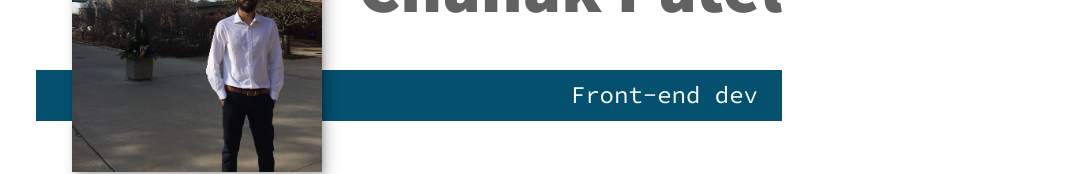
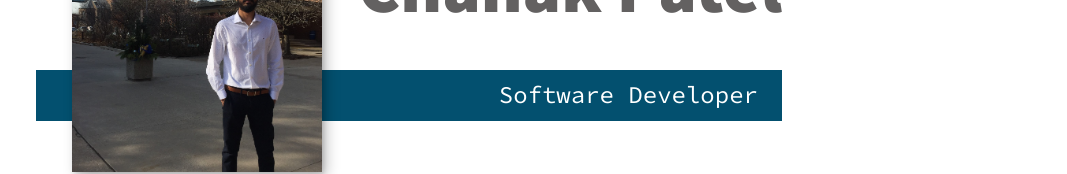
Before and after one commit to chahakp7/MyPortfolio, a plain HTML site: page index.html in a window 1280 px wide. Shown: the part 305-479 px from the top of the page, without its empty margins (213-1280 px from the left). Drawn offline with nearby package versions, Linux system fonts and the light colour scheme.

Commit message:
Update index.html

```diff
--- a/index.html
+++ b/index.html
@@ -37,7 +37,7 @@
 			<h1 class="section__title section__title--intro">
 				Hey, I am <strong> Chahak Patel</strong>
 			</h1>
-			<p class="section__subtitle section__subtitle--intro">Front-end dev</p>
+			<p class="section__subtitle section__subtitle--intro">Software Developer</p>
 			<img src="images/img4520.png" alt="A picture of CK smiling" class="intro__img">
 			<br>
 			<br>
```
